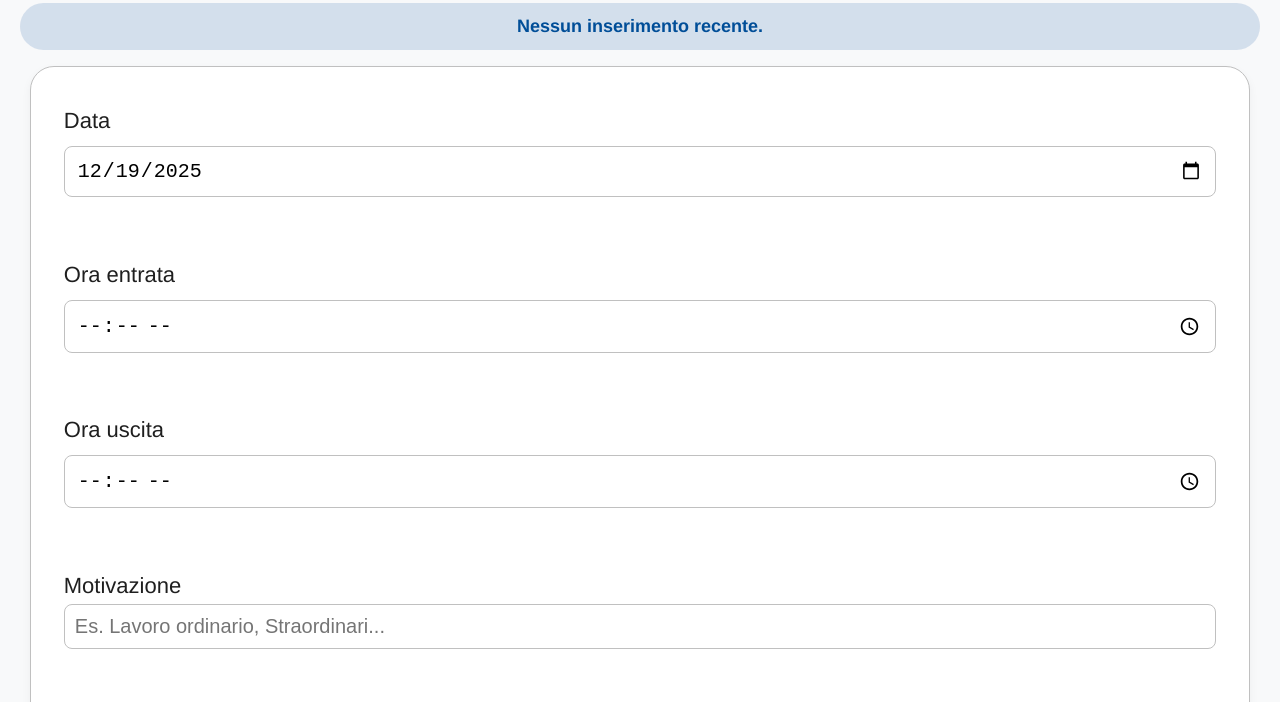
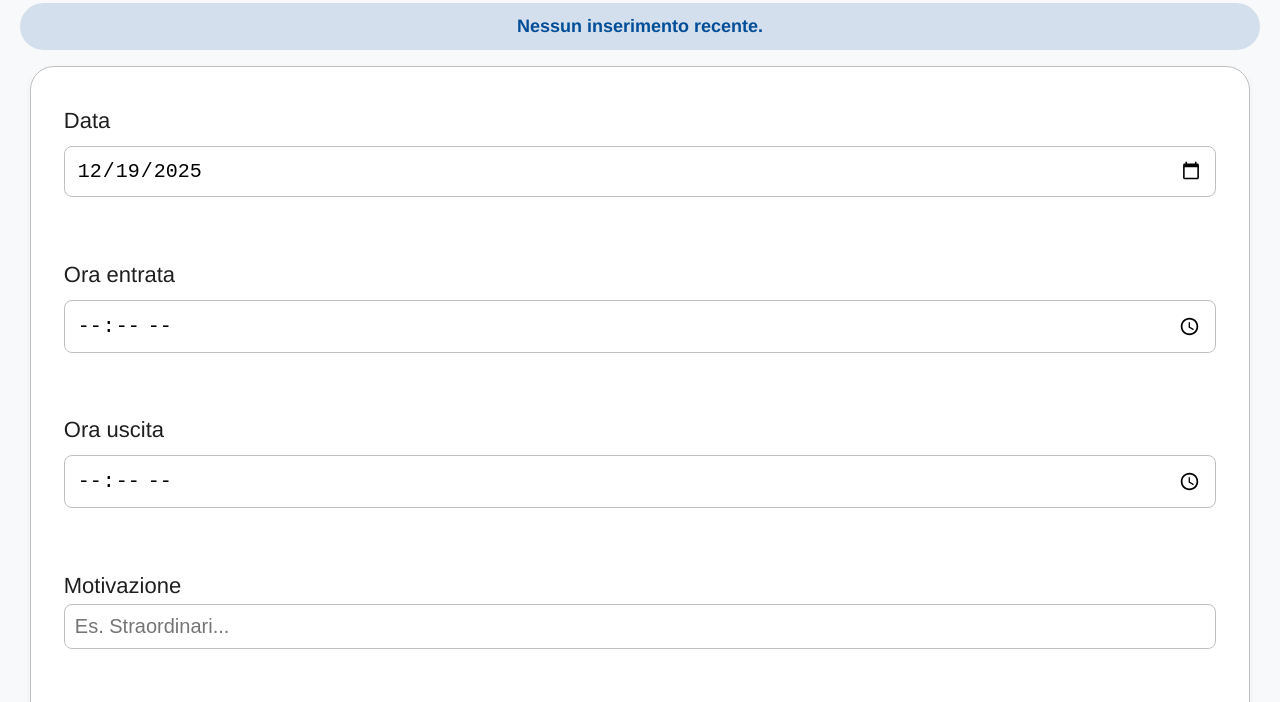
Before and after one commit to pippocrespi/Cristiana_App, a plain HTML site: page index.html in a window 1280 px wide. Shown: the part 89-791 px from the top of the page. Drawn offline with Linux system fonts and the light colour scheme.

Commit message:
Update index.html

```diff
--- a/index.html
+++ b/index.html
@@ -27,7 +27,7 @@
     </label>
 
     <label>Motivazione
-      <input type="text" id="motivazione" name="motivazione" placeholder="Es. Lavoro ordinario, Straordinari..." required style="width: 100%; padding: 10px; margin-top:5px; box-sizing: border-box;">
+      <input type="text" id="motivazione" name="motivazione" placeholder="Es. Straordinari..." required style="width: 100%; padding: 10px; margin-top:5px; box-sizing: border-box;">
     </label>
 
     <button type="button" id="btnInvia">Invia</button>
```
